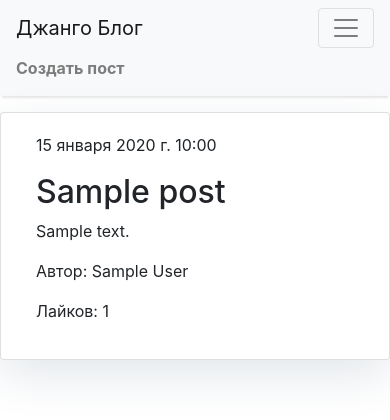
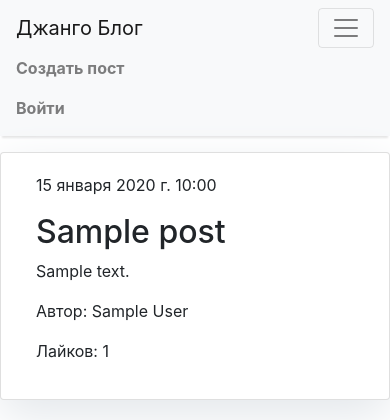
Before and after one commit to geoCrock/Blog-Flow, a Django app: page / in a window 390 px wide, after a click that opens the changed part. Shown: the top 420 px of the page. Run offline with Django 5.2, Linux system fonts and the light colour scheme; tables that the repository leaves empty hold one stand-in row (values such as "Sample post"); some libraries are stand-ins or nearby versions.

Commit message:
add logout and login

```diff
--- a/blog/templates/base.html
+++ b/blog/templates/base.html
@@ -32,6 +32,17 @@
                     <a class="nav-link text-black font-weight-bold" href="{% url 'create_post' %}">Создать пост</a>
                 </li>
 
+                {% if user.is_authenticated %}
+
+                <li class="nav-item text-black">
+                    <a class="nav-link text-black font-weight-bold" href="{% url 'my_logout_view' %}">Выйти</a>
+                </li>
+                {% else %}
+                <li class="nav-item text-black">
+                    <a class="nav-link text-black font-weight-bold" href="{% url 'register' %}">Войти</a>
+                </li>
+                {% endif %}
+
             </ul>
         </div>
     </div>
--- a/blog/templates/create_post.html
+++ b/blog/templates/create_post.html
@@ -12,6 +12,7 @@
                     {{ form.as_p }}
                     <button type="submit">Создать</button>
                 </form>
+
             </div>
         </div>
     </div>
--- a/blog/urls.py
+++ b/blog/urls.py
@@ -1,5 +1,5 @@
 from django.urls import path
-from .views import post_list, create_post, edit_post, delete_post, like_post, register
+from .views import post_list, create_post, edit_post, delete_post, like_post, register, my_logout_view
 
 urlpatterns = [
     path('', post_list, name='post_list'),
@@ -9,4 +9,5 @@ urlpatterns = [
     path('post/<int:post_id>/like/', like_post, name='like_post'),
     path('create/', create_post, name='create_post'),
     path('register/', register, name='register'),
+    path('logout/', my_logout_view, name='my_logout_view'),
 ]
--- a/blog/views.py
+++ b/blog/views.py
@@ -1,9 +1,8 @@
 from django.shortcuts import render, get_object_or_404, redirect
 from .models import Post, Like
-from django.http import JsonResponse
 from .forms import PostForm, RegistrationForm
-from django.contrib.auth.forms import AuthenticationForm
-from django.contrib.auth import login, authenticate
+from django.contrib.auth import login, logout
+from django.contrib.auth.decorators import login_required
 
 
 def post_list(request):
@@ -11,7 +10,9 @@ def post_list(request):
     return render(request, 'post_list.html', {'posts': posts})
 
 
+@login_required(login_url='/register/')
 def create_post(request):
+
     if request.method == 'POST':
         form = PostForm(request.POST)
         if form.is_valid():
@@ -27,9 +28,8 @@ def create_post(request):
 def edit_post(request, post_id):
     post = get_object_or_404(Post, id=post_id)
 
-    # Проверка, что текущий пользователь является автором поста
     if request.user.username != post.author:
-        return redirect('post_list')  # Или другая логика, например, отображение сообщения об ошибке
+        return redirect('post_list')
 
     if request.method == 'POST':
         form = PostForm(request.POST, instance=post)
@@ -45,9 +45,8 @@ def edit_post(request, post_id):
 def delete_post(request, post_id):
     post = get_object_or_404(Post, id=post_id)
 
-    # Проверка, что текущий пользователь является автором поста
     if request.user.username != post.author:
-        return redirect('post_list')  # Или другая логика, например, отображение сообщения об ошибке
+        return redirect('post_list')
 
     post.delete()
     return redirect('post_list')
@@ -78,3 +77,8 @@ def register(request):
         form = RegistrationForm()
 
     return render(request, 'register.html', {'form': form})
+
+
+def my_logout_view(request):
+    logout(request)
+    return redirect('post_list')
```
Also changed, not shown: blog/templates/register.html (+10 -0 lines).
